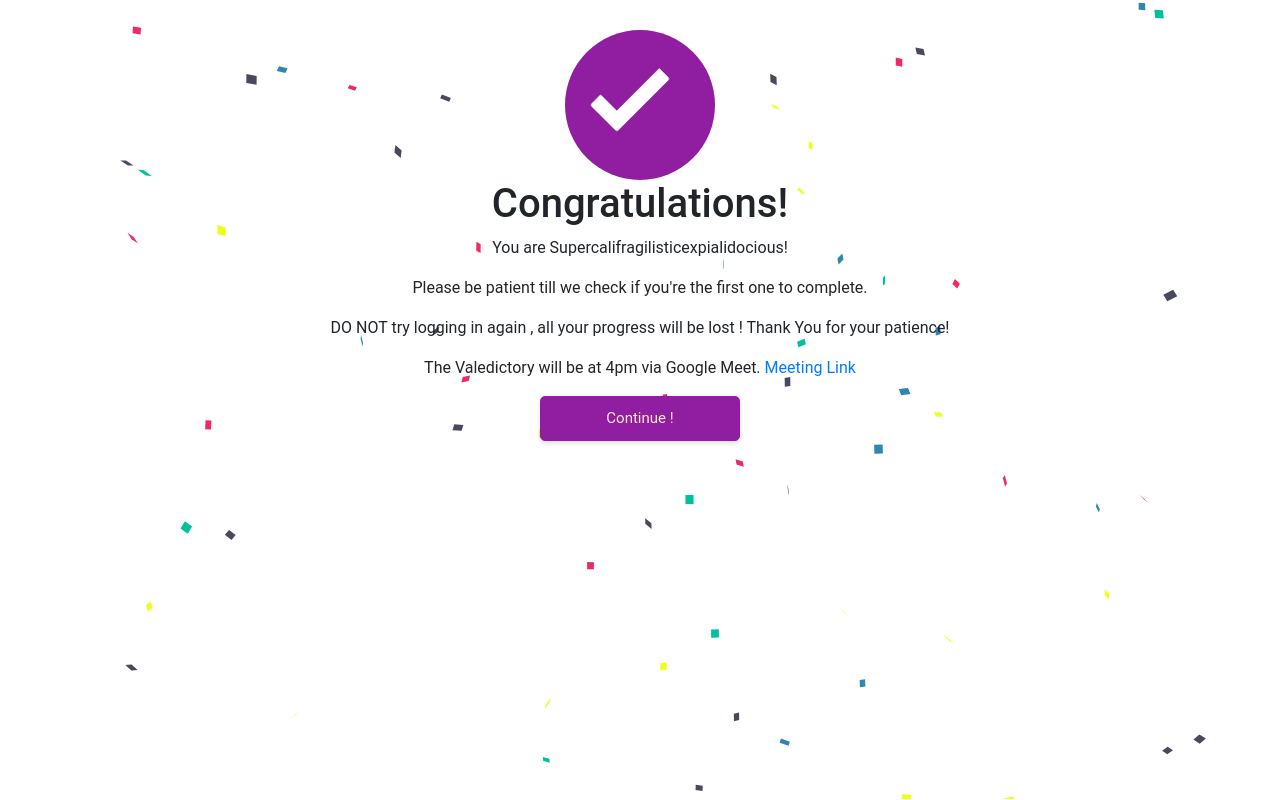
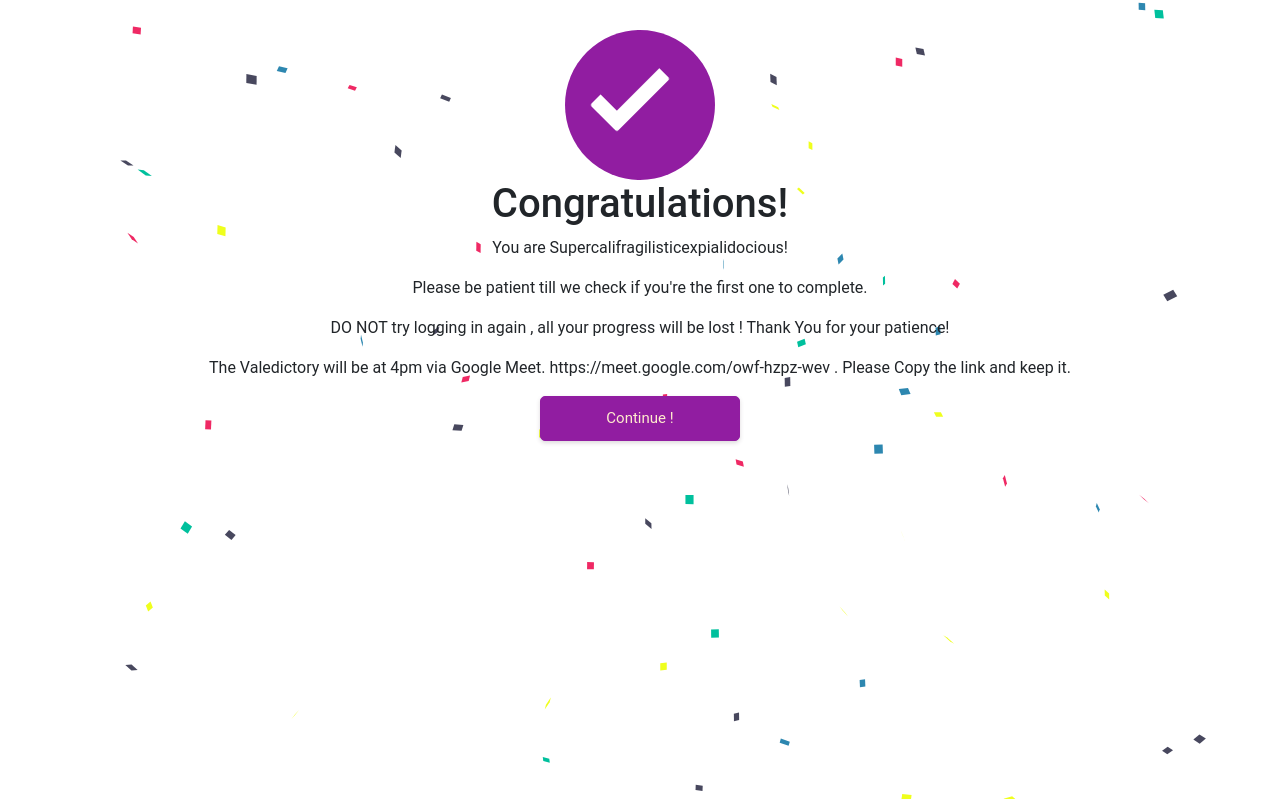
Before and after one commit to Jesinthan0703/intacto, a plain HTML site: page winner.html in a window 1280 px wide. Drawn offline with nearby package versions, Linux system fonts and the light colour scheme.

Commit message:
Update winner.html

```diff
--- a/winner.html
+++ b/winner.html
@@ -23,7 +23,7 @@
     <p>You are Supercalifragilisticexpialidocious!</p>
     <p>Please be patient till we check if you're the first one to complete.</p>
     <p>DO NOT try logging in again , all your progress will be lost ! Thank You for your patience!</p>
-    <p> The Valedictory will be at 4pm via Google Meet. <a href="https://meet.google.com/owf-hzpz-wev"> Meeting Link </a> </p>
+    <p> The Valedictory will be at 4pm via Google Meet.  https://meet.google.com/owf-hzpz-wev . Please Copy the link and keep it.  </p>
     <button class="submit-btn" type="submit"> <a href="credits.html" style="color: blanchedalmond;">Continue !</a> </button>
   </div>
 
```
